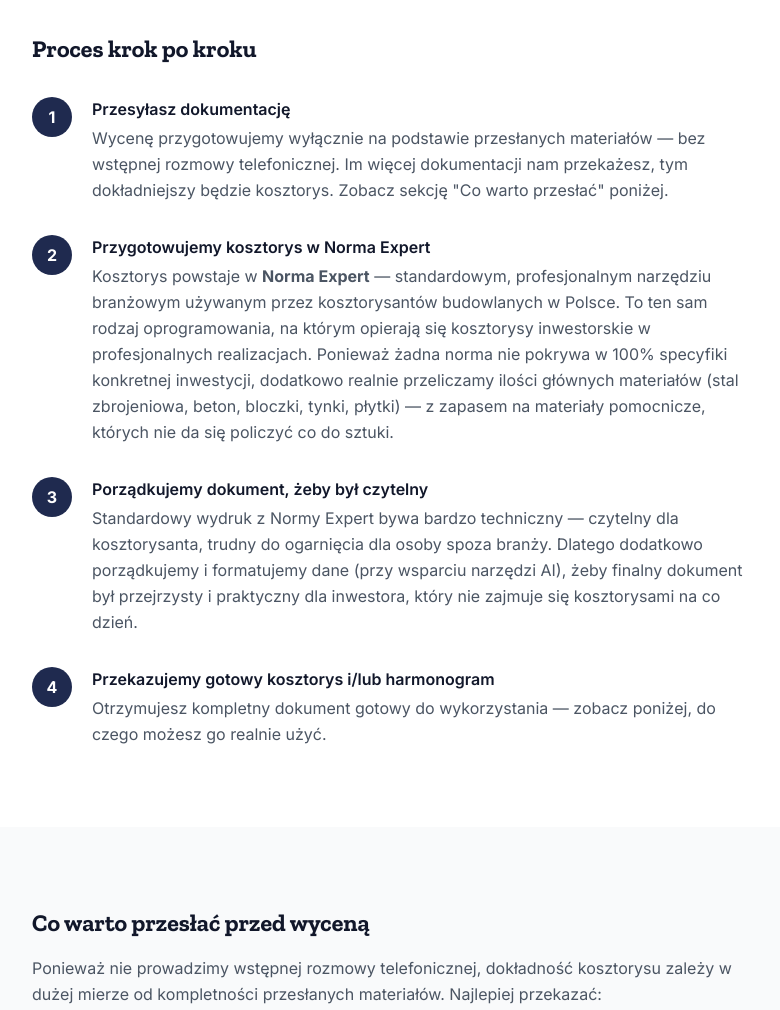
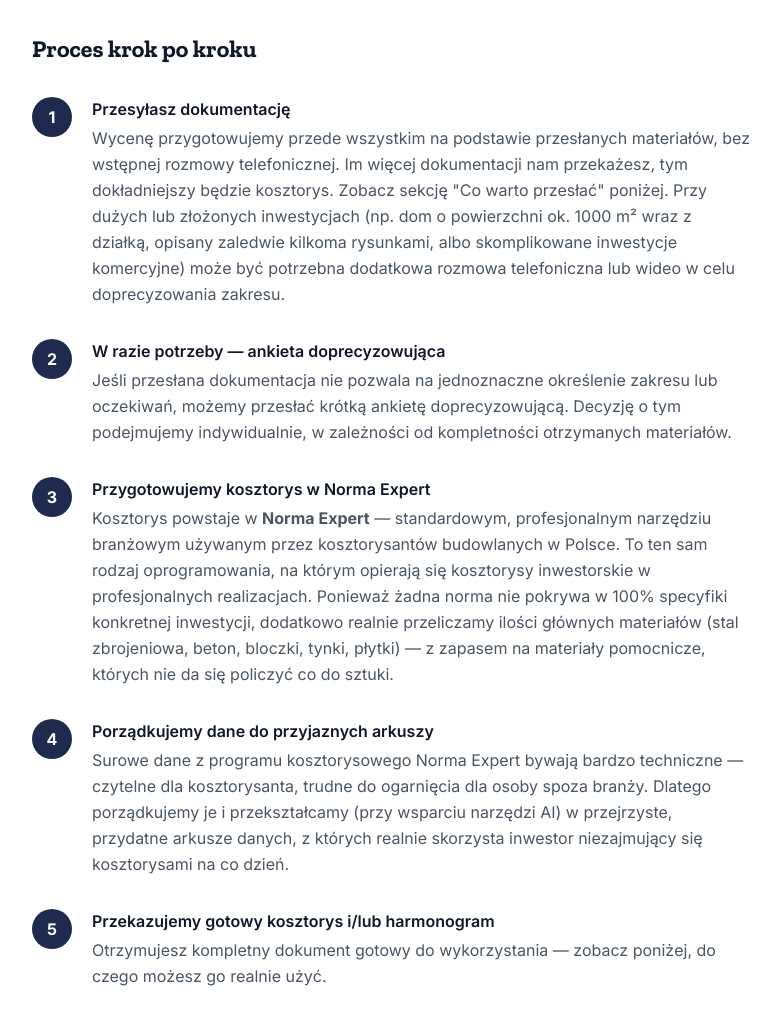
Before and after one commit to bartosz-cmyk/ratio-strona, a website: page jak-pracujemy.html in a window 1280 px wide. Shown: the part 480-1490 px from the top of the page, without its empty margins (248-1028 px from the left). Drawn offline with nearby package versions, Linux system fonts and the light colour scheme.

Commit message:
Aktualizacja treści po weryfikacji + formularz z uploadem PDF

```diff
--- a/jak-pracujemy.html
+++ b/jak-pracujemy.html
@@ -63,16 +63,33 @@
         <div>
           <h3 class="font-semibold text-ink mb-1">Przesyłasz dokumentację</h3>
           <p class="text-gray-600 leading-relaxed">
-            Wycenę przygotowujemy wyłącznie na podstawie przesłanych materiałów —
-            bez wstępnej rozmowy telefonicznej. Im więcej dokumentacji nam
-            przekażesz, tym dokładniejszy będzie kosztorys. Zobacz sekcję
-            "Co warto przesłać" poniżej.
+            Wycenę przygotowujemy przede wszystkim na podstawie przesłanych
+            materiałów, bez wstępnej rozmowy telefonicznej. Im więcej
+            dokumentacji nam przekażesz, tym dokładniejszy będzie kosztorys.
+            Zobacz sekcję "Co warto przesłać" poniżej. Przy dużych lub
+            złożonych inwestycjach (np. dom o powierzchni ok. 1000 m² wraz
+            z działką, opisany zaledwie kilkoma rysunkami, albo skomplikowane
+            inwestycje komercyjne) może być potrzebna dodatkowa rozmowa
+            telefoniczna lub wideo w celu doprecyzowania zakresu.
           </p>
         </div>
       </div>
 
       <div class="flex gap-5">
         <div class="flex-shrink-0 h-10 w-10 rounded-full bg-navy text-white font-bold flex items-center justify-center">2</div>
+        <div>
+          <h3 class="font-semibold text-ink mb-1">W razie potrzeby — ankieta doprecyzowująca</h3>
+          <p class="text-gray-600 leading-relaxed">
+            Jeśli przesłana dokumentacja nie pozwala na jednoznaczne określenie
+            zakresu lub oczekiwań, możemy przesłać krótką ankietę
+            doprecyzowującą. Decyzję o tym podejmujemy indywidualnie,
+            w zależności od kompletności otrzymanych materiałów.
+          </p>
+        </div>
+      </div>
+
+      <div class="flex gap-5">
+        <div class="flex-shrink-0 h-10 w-10 rounded-full bg-navy text-white font-bold flex items-center justify-center">3</div>
         <div>
           <h3 class="font-semibold text-ink mb-1">Przygotowujemy kosztorys w Norma Expert</h3>
           <p class="text-gray-600 leading-relaxed">
@@ -89,21 +106,22 @@
       </div>
 
       <div class="flex gap-5">
-        <div class="flex-shrink-0 h-10 w-10 rounded-full bg-navy text-white font-bold flex items-center justify-center">3</div>
+        <div class="flex-shrink-0 h-10 w-10 rounded-full bg-navy text-white font-bold flex items-center justify-center">4</div>
         <div>
-          <h3 class="font-semibold text-ink mb-1">Porządkujemy dokument, żeby był czytelny</h3>
+          <h3 class="font-semibold text-ink mb-1">Porządkujemy dane do przyjaznych arkuszy</h3>
           <p class="text-gray-600 leading-relaxed">
-            Standardowy wydruk z Normy Expert bywa bardzo techniczny — czytelny
-            dla kosztorysanta, trudny do ogarnięcia dla osoby spoza branży.
-            Dlatego dodatkowo porządkujemy i formatujemy dane (przy wsparciu
-            narzędzi AI), żeby finalny dokument był przejrzysty i praktyczny
-            dla inwestora, który nie zajmuje się kosztorysami na co dzień.
+            Surowe dane z programu kosztorysowego Norma Expert bywają bardzo
+            techniczne — czytelne dla kosztorysanta, trudne do ogarnięcia dla
+            osoby spoza branży. Dlatego porządkujemy je i przekształcamy
+            (przy wsparciu narzędzi AI) w przejrzyste, przydatne arkusze danych,
+            z których realnie skorzysta inwestor niezajmujący się kosztorysami
+            na co dzień.
           </p>
         </div>
       </div>
 
       <div class="flex gap-5">
-        <div class="flex-shrink-0 h-10 w-10 rounded-full bg-navy text-white font-bold flex items-center justify-center">4</div>
+        <div class="flex-shrink-0 h-10 w-10 rounded-full bg-navy text-white font-bold flex items-center justify-center">5</div>
         <div>
           <h3 class="font-semibold text-ink mb-1">Przekazujemy gotowy kosztorys i/lub harmonogram</h3>
           <p class="text-gray-600 leading-relaxed">
@@ -212,9 +230,11 @@
           <span class="text-accent group-open:rotate-45 transition text-xl leading-none">+</span>
         </summary>
         <p class="text-gray-600 mt-3 leading-relaxed">
-          Obecnie proces opiera się wyłącznie na przesłanej dokumentacji, bez
-          rozmowy wstępnej — dlatego tak ważne jest przesłanie kompletnych
-          materiałów na starcie (patrz sekcja "Co warto przesłać").
+          Zasadniczo proces opiera się na przesłanej dokumentacji, bez rozmowy
+          wstępnej — dlatego tak ważne jest przesłanie kompletnych materiałów
+          na starcie (patrz sekcja "Co warto przesłać"). Przy dużych lub
+          złożonych inwestycjach, gdzie dokumentacja jest niewystarczająca,
+          może być potrzebna dodatkowa rozmowa lub ankieta doprecyzowująca.
         </p>
       </details>
 
@@ -248,10 +268,14 @@
           Jak długo trwa przygotowanie kosztorysu?
           <span class="text-accent group-open:rotate-45 transition text-xl leading-none">+</span>
         </summary>
-        <p class="text-gray-600 mt-3 leading-relaxed">
-          Zależy od zakresu inwestycji i kompletności przesłanej dokumentacji —
-          dokładny termin ustalamy indywidualnie po otrzymaniu materiałów.
-        </p>
+        <div class="text-gray-600 mt-3 leading-relaxed">
+          <p class="mb-3">Zależy od zakresu i typu inwestycji:</p>
+          <ul class="list-disc list-inside space-y-1">
+            <li>domy jednorodzinne, wycena do stanu surowego otwartego (SSO): <strong>3–5 dni roboczych</strong>,</li>
+            <li>kompletne kosztorysy (wszystkie branże wraz z terenami zewnętrznymi): <strong>do 14 dni roboczych</strong>,</li>
+            <li>budynki komercyjne (biurowce, hale): <strong>termin ustalany indywidualnie</strong> — zamawiający może chcieć podzielić wycenę na etapy.</li>
+          </ul>
+        </div>
       </details>
 
     </div>
```
